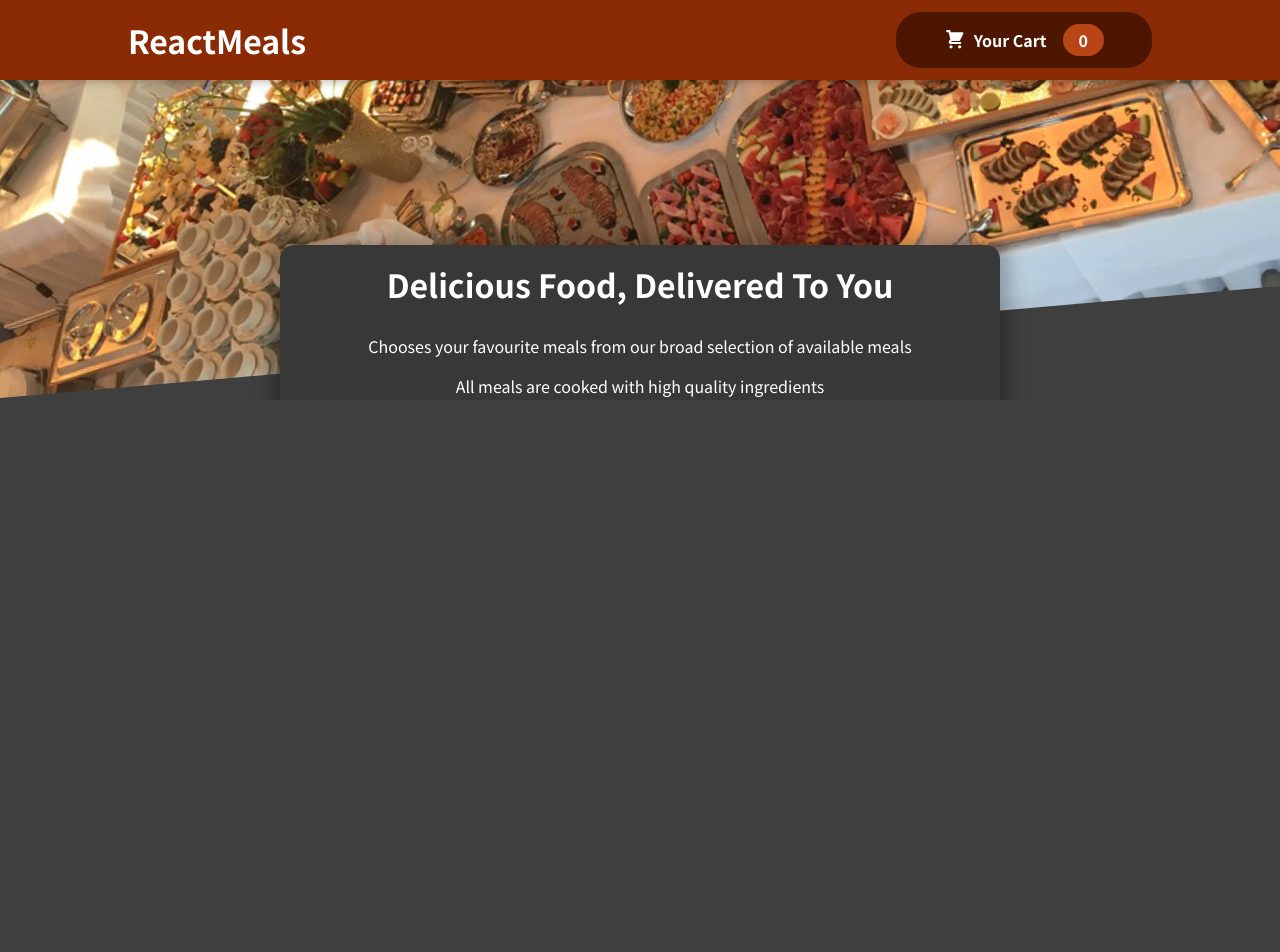
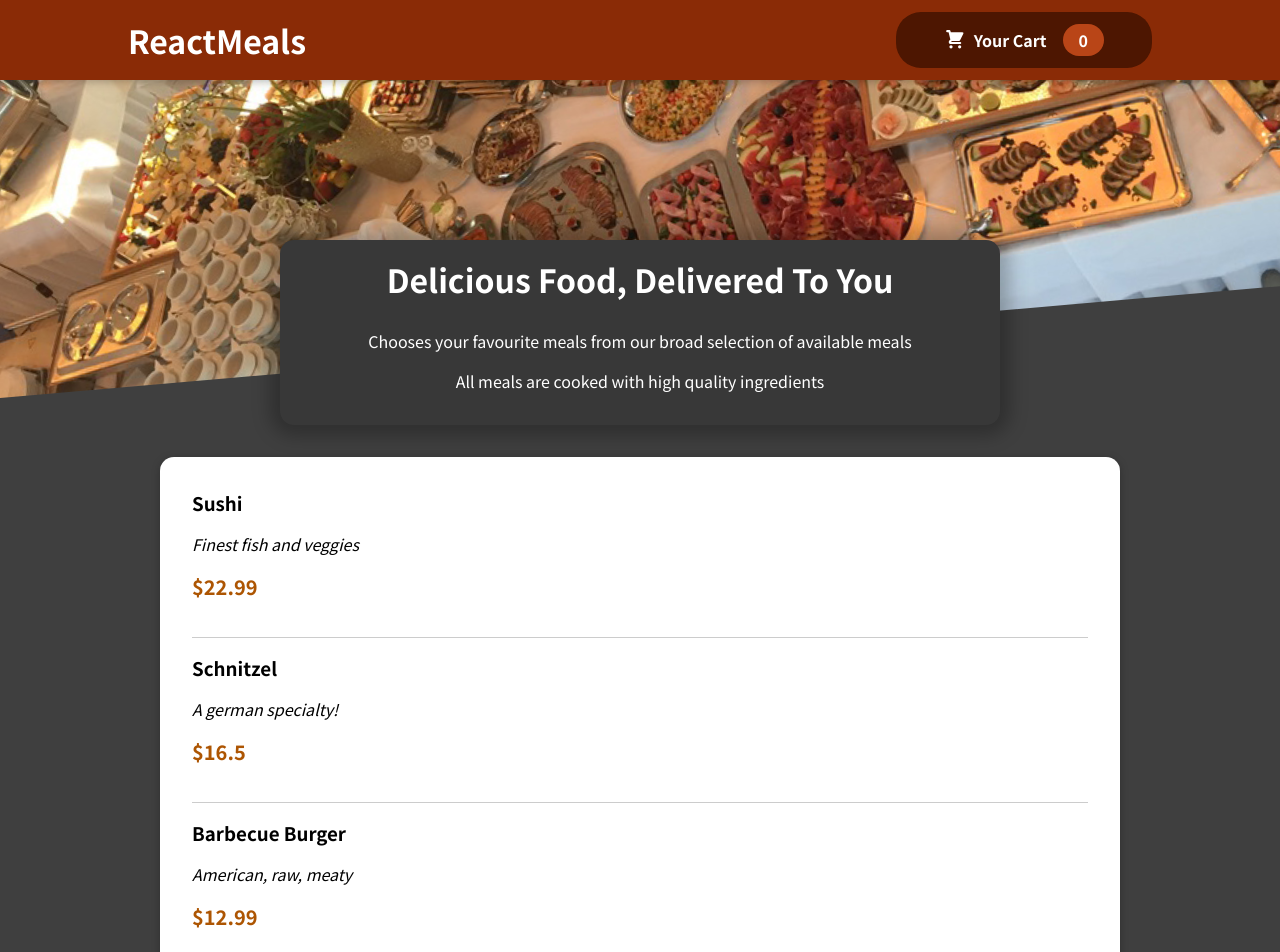
Before and after one commit to pratik1798/Restaurant-website, a React (Create React App) app: page / in a window 1280 px wide. Shown: the top 952 px of the page. Before the commit the page ends 800 px from the top, so only its background shows below. Built offline with nearby package versions, Linux system fonts and the light colour scheme.

Commit message:
Making meal items visible

```diff
--- a/src/App.js
+++ b/src/App.js
@@ -1,9 +1,11 @@
 import Header from "./components/Layout/Header";
+import Meals from "./components/Meals/Meals";
 
 function App() {
   return (
     <div>
       <Header></Header>
+      <Meals></Meals>
     </div>
   );
 }
--- a/src/components/Layout/Header.js
+++ b/src/components/Layout/Header.js
@@ -2,7 +2,6 @@ import React from "react";
 import classes from "./Header.module.css";
 import mealsImage from "../../assets/meals.jpg";
 import HeaderCartButton from "./HeaderCartButton";
-import MealsSummary from "../Meals/MealsSummary";
 
 const Header = (props) => {
   return (
@@ -13,7 +12,6 @@ const Header = (props) => {
       </header>
       <div className={classes["main-image"]}>
         <img src={mealsImage} alt="A table full of delicious food!"></img>
-        <MealsSummary></MealsSummary>
       </div>
     </>
   );
--- /dev/null
+++ b/src/components/Meals/AvailableMeals.js
@@ -0,0 +1,53 @@
+import classes from "./AvailableMeals.module.css";
+import Card from "../UI/Card";
+
+const DUMMY_MEALS = [
+  {
+    id: "m1",
+    name: "Sushi",
+    description: "Finest fish and veggies",
+    price: 22.99,
+  },
+  {
+    id: "m2",
+    name: "Schnitzel",
+    description: "A german specialty!",
+    price: 16.5,
+  },
+  {
+    id: "m3",
+    name: "Barbecue Burger",
+    description: "American, raw, meaty",
+    price: 12.99,
+  },
+  {
+    id: "m4",
+    name: "Green Bowl",
+    description: "Healthy...and green...",
+    price: 18.99,
+  },
+];
+
+const AvailableMeals = (props) => {
+  const mealsList = DUMMY_MEALS.map((meal) => {
+    return (
+      <li className={classes.meal} key={meal.id}>
+        <div>
+          <h3>{meal.name}</h3>
+          <p className={classes.description}>{meal.description}</p>
+          <p className={classes.price}>{`$${meal.price}`}</p>
+        </div>
+      </li>
+    );
+  });
+
+  return (
+    <section className={classes.meals}>
+      <Card>
+        <ul>{mealsList}</ul>
+      </Card>
+    </section>
+  );
+};
+
+export default AvailableMeals;
--- /dev/null
+++ b/src/components/Meals/AvailableMeals.module.css
@@ -0,0 +1,47 @@
+.meals {
+  max-width: 60rem;
+  width: 90%;
+  margin: 2rem auto;
+  animation: meals-appear 1s ease-out forwards;
+}
+
+.meals ul {
+  list-style: none;
+  margin: 0;
+  padding: 0;
+}
+
+@keyframes meals-appear {
+  from {
+    opacity: 0;
+    transform: translateY(3rem);
+  }
+
+  to {
+    opacity: 1;
+    transform: translateY(0);
+  }
+}
+
+.meal {
+  display: flex;
+  justify-content: space-between;
+  margin: 1rem;
+  padding-bottom: 1rem;
+  border-bottom: 1px solid #ccc;
+}
+
+.meal h3 {
+  margin: 0 0 0.25rem 0;
+}
+
+.description {
+  font-style: italic;
+}
+
+.price {
+  margin-top: 0.25rem;
+  font-weight: bold;
+  color: #ad5502;
+  font-size: 1.25rem;
+}
--- /dev/null
+++ b/src/components/Meals/Meals.js
@@ -0,0 +1,13 @@
+import MealsSummary from "./MealsSummary";
+import AvailableMeals from "./AvailableMeals";
+
+const Meals = (props) => {
+  return (
+    <>
+      <MealsSummary></MealsSummary>
+      <AvailableMeals></AvailableMeals>
+    </>
+  );
+};
+
+export default Meals;
--- /dev/null
+++ b/src/components/UI/Card.js
@@ -0,0 +1,7 @@
+import classes from "./Card.module.css";
+
+const Card = (props) => {
+  return <div className={classes.card}>{props.children}</div>;
+};
+
+export default Card;
--- /dev/null
+++ b/src/components/UI/Card.module.css
@@ -0,0 +1,6 @@
+.card {
+  padding: 1rem;
+  box-shadow: 0 2px 8px rgba(0, 0, 0, 0.25);
+  border-radius: 14px;
+  background-color: white;
+}
```
